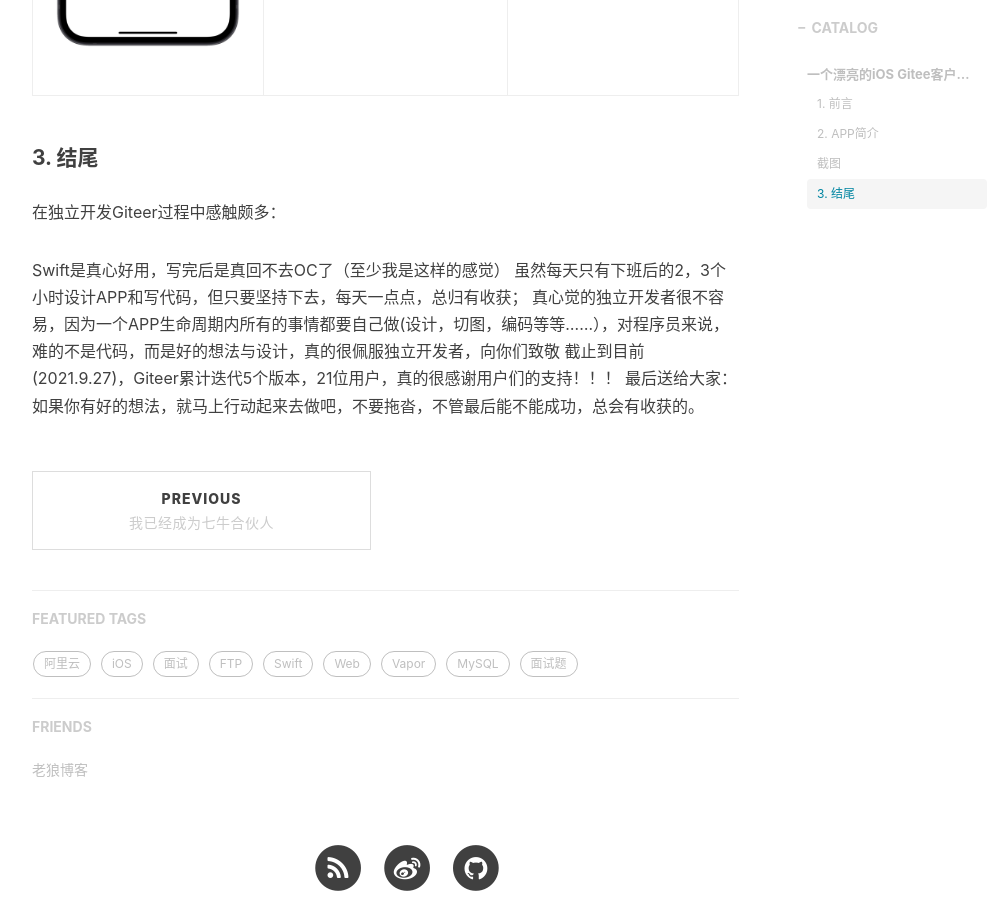
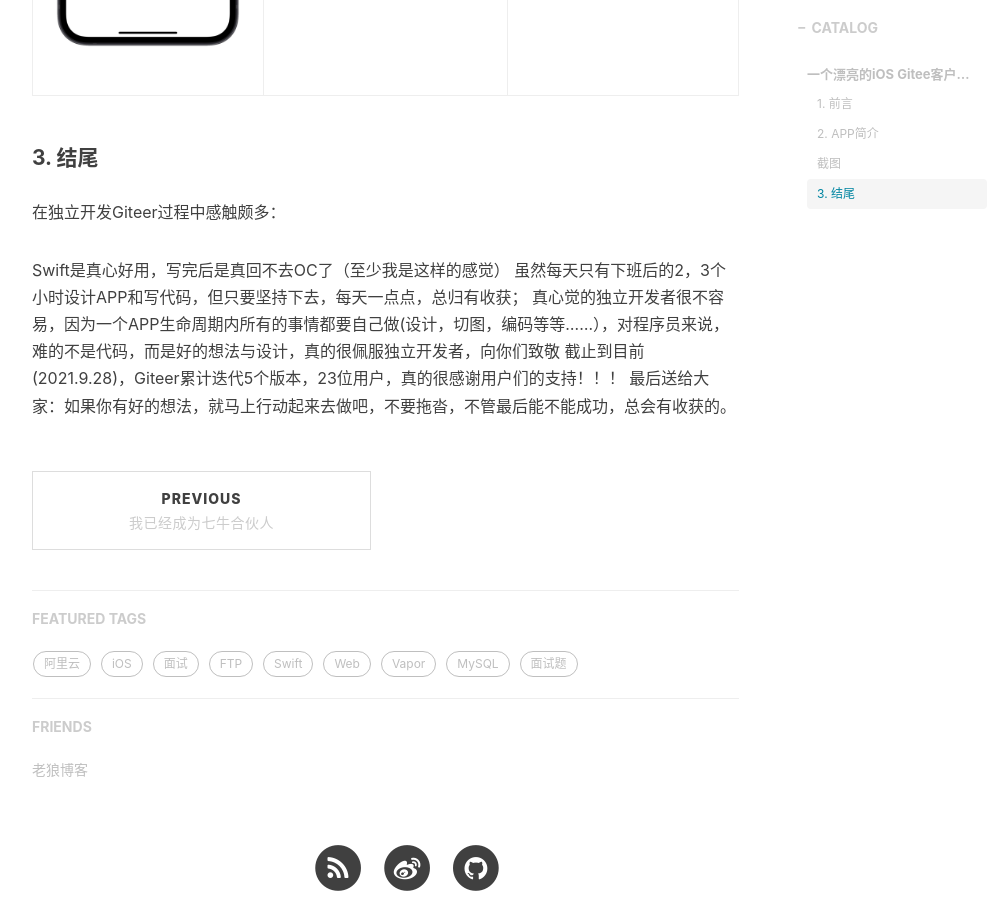
Before and after one commit to fandongtongxue/fandongtongxue.github.io, a Jekyll site: the page built from _posts/2021-09-18-Giteer.md, in a window 1280 px wide and 900 px high, scrolled down 3437 px. Shown: the whole window, without its empty margins (233-1232 px from the left). Built offline with Jekyll 4.4.1, drawn with Linux system fonts in a browser that asks for light colours; nearby versions of some CDN libraries; comment, search, counter and statistics services are not loaded.

Commit message:
Update 2021-09-18-Giteer.md

```diff
--- a/_posts/2021-09-18-Giteer.md
+++ b/_posts/2021-09-18-Giteer.md
@@ -50,5 +50,5 @@
 Swift是真心好用，写完后是真回不去OC了（至少我是这样的感觉）
 虽然每天只有下班后的2，3个小时设计APP和写代码，但只要坚持下去，每天一点点，总归有收获；
 真心觉的独立开发者很不容易，因为一个APP生命周期内所有的事情都要自己做(设计，切图，编码等等......），对程序员来说，难的不是代码，而是好的想法与设计，真的很佩服独立开发者，向你们致敬
-截止到目前(2021.9.27)，Giteer累计迭代5个版本，21位用户，真的很感谢用户们的支持！！！
+截止到目前(2021.9.28)，Giteer累计迭代5个版本，23位用户，真的很感谢用户们的支持！！！
 最后送给大家：如果你有好的想法，就马上行动起来去做吧，不要拖沓，不管最后能不能成功，总会有收获的。
```
